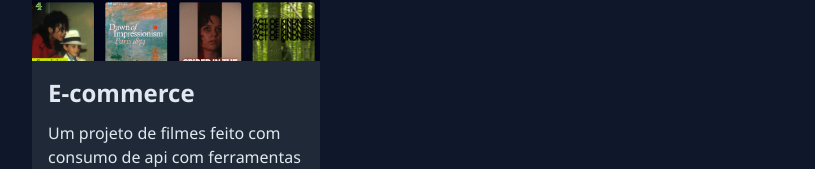
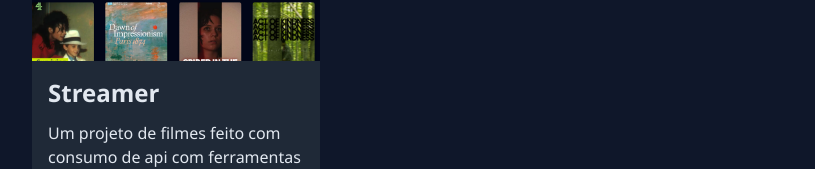
Before and after one commit to ClauderPaz87/PROJECTS-NEXT.JS, a Next.js app in the folder portfolio-clauderpaz/: page / in a window 1280 px wide. Shown: the part 2431-2600 px from the top of the page, without its empty margins (144-959 px from the left). Built offline with nearby package versions, Linux system fonts and the light colour scheme.

Commit message:
atualizado

```diff
--- a/portfolio-clauderpaz/src/components/Projects.jsx
+++ b/portfolio-clauderpaz/src/components/Projects.jsx
@@ -107,7 +107,7 @@ const Projects = () => {
             <Image src={streamer} className="h-52 max-w-full object-cover rounded-t-xl"/>
           </div>
           <div className="bg-gray-800 rounded-b-md max-w-80 backdrop-blur-md p-4">
-            <p className="font-bold text-2xl text-colorLight mb-3">E-commerce</p>
+            <p className="font-bold text-2xl text-colorLight mb-3">Streamer</p>
             <p className="text-colorLight h-24">
               Um projeto de filmes feito com consumo de api com ferramentas inteligentes e responsivo
             </p>
```
